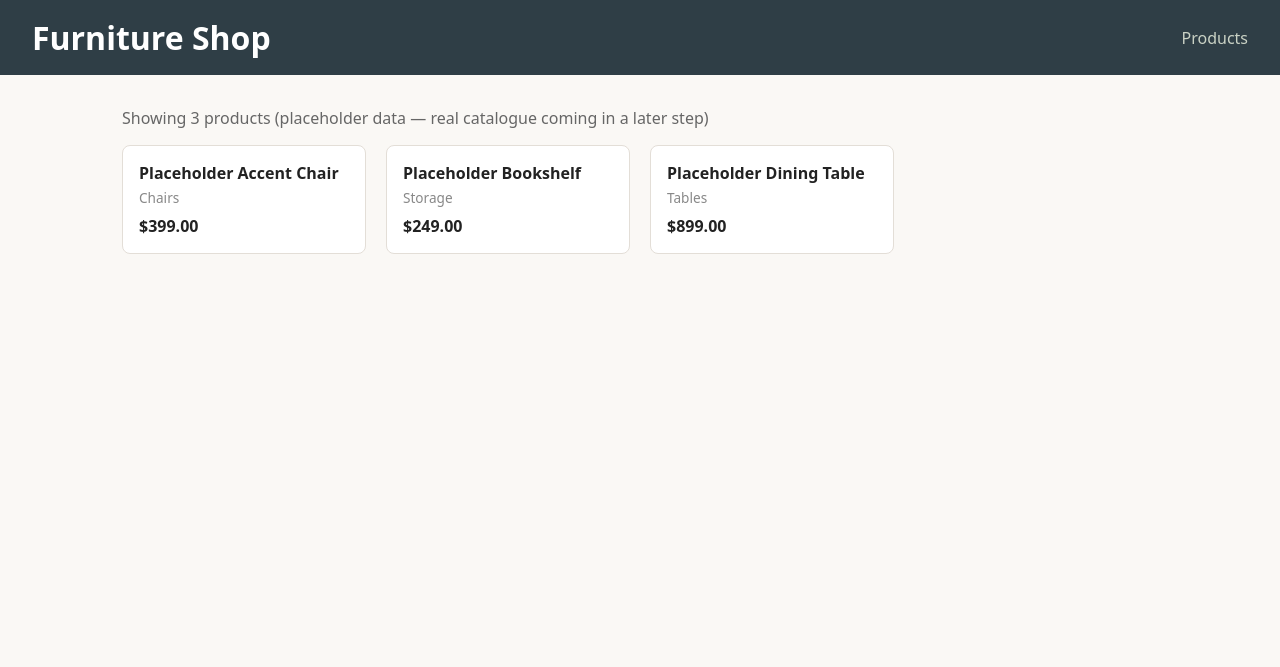
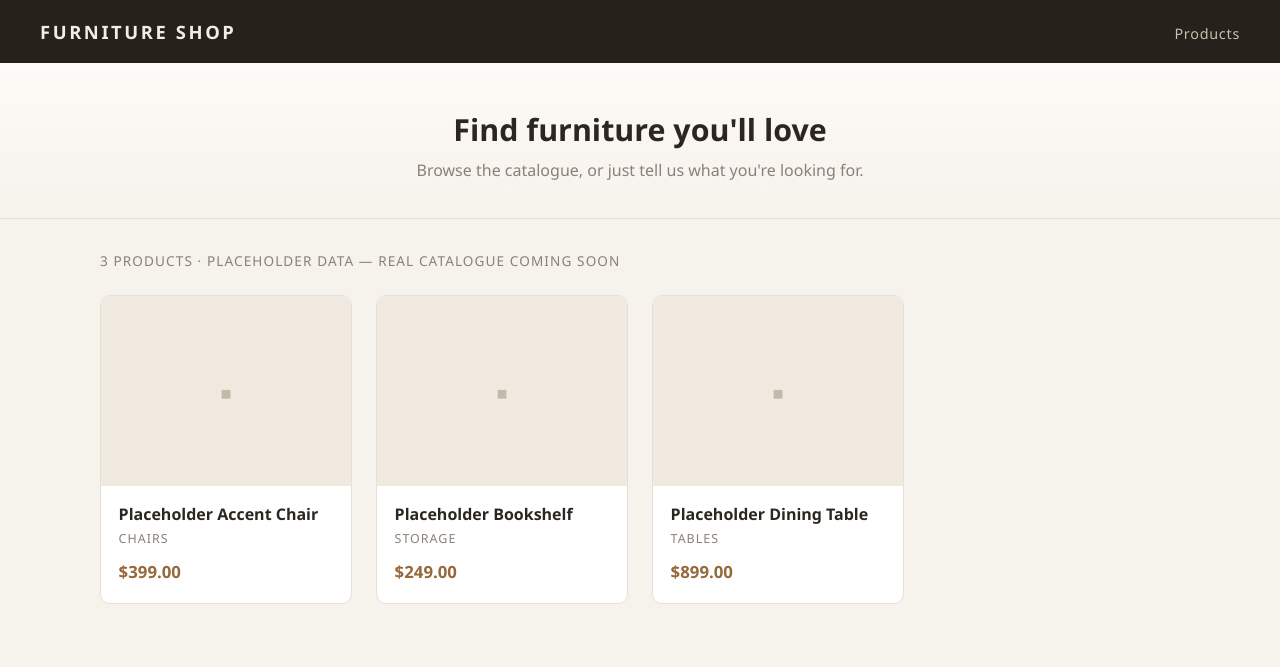
Before and after one commit to Rukia3d/my-furniture-buyer-app, a Node server app: page / in a window 1280 px wide. Shown: the top 667 px of the page. Run offline with Node 20, Linux system fonts and the light colour scheme; data comes from the database, SQL or seed files in the repository; some libraries are stand-ins or nearby versions.

Commit message:
Restyle home page: warm palette, hero strip, proper product cards
Co-Authored-By: Claude Fable 5 <noreply@anthropic.com>
Claude-Session: https://claude.ai/code/session_01DgggjsH3QYnREmX7oXTDdx

```diff
--- a/public/style.css
+++ b/public/style.css
@@ -1,12 +1,110 @@
 * { box-sizing: border-box; margin: 0; padding: 0; }
-body { font-family: system-ui, sans-serif; color: #222; background: #faf8f5; }
-header { display: flex; justify-content: space-between; align-items: center; padding: 1rem 2rem; background: #2f3e46; color: #fff; }
-header a { color: #cad2c5; text-decoration: none; margin-left: 1rem; }
-main { max-width: 1100px; margin: 0 auto; padding: 2rem; }
-.notice { color: #666; margin-bottom: 1rem; }
-.product-grid { list-style: none; display: grid; grid-template-columns: repeat(auto-fill, minmax(220px, 1fr)); gap: 1.25rem; }
-.product-card { background: #fff; border: 1px solid #e3ded7; border-radius: 8px; padding: 1rem; }
-.product-card img { width: 100%; height: 160px; object-fit: cover; border-radius: 4px; margin-bottom: .5rem; }
-.product-card h2 { font-size: 1rem; margin-bottom: .25rem; }
-.category { color: #888; font-size: .85rem; }
-.price { font-weight: 600; margin-top: .5rem; }
+
+:root {
+  --ink: #2b2620;
+  --muted: #8a8178;
+  --paper: #f6f2ec;
+  --card: #ffffff;
+  --line: #e7e0d6;
+  --accent: #b5834f;
+  --accent-dark: #96683a;
+  --header: #26211b;
+}
+
+body {
+  font-family: "Avenir Next", "Segoe UI", system-ui, sans-serif;
+  color: var(--ink);
+  background: var(--paper);
+  line-height: 1.5;
+}
+
+header {
+  display: flex;
+  justify-content: space-between;
+  align-items: baseline;
+  padding: 1.1rem 2.5rem;
+  background: var(--header);
+  color: #f3ede4;
+}
+header h1 {
+  font-size: 1.15rem;
+  font-weight: 600;
+  letter-spacing: .14em;
+  text-transform: uppercase;
+}
+header nav a {
+  color: #cbbfae;
+  text-decoration: none;
+  margin-left: 1.5rem;
+  font-size: .9rem;
+  letter-spacing: .05em;
+}
+header nav a:hover { color: #fff; }
+
+.hero {
+  padding: 2.75rem 2.5rem 2.25rem;
+  text-align: center;
+  border-bottom: 1px solid var(--line);
+  background: linear-gradient(180deg, #fdfbf7, var(--paper));
+}
+.hero h2 { font-size: 1.9rem; font-weight: 600; margin-bottom: .35rem; }
+.hero p { color: var(--muted); }
+
+main { max-width: 1160px; margin: 0 auto; padding: 2rem 2.5rem 4rem; }
+
+.notice {
+  color: var(--muted);
+  font-size: .85rem;
+  margin-bottom: 1.5rem;
+  text-transform: uppercase;
+  letter-spacing: .08em;
+}
+
+.product-grid {
+  list-style: none;
+  display: grid;
+  grid-template-columns: repeat(auto-fill, minmax(240px, 1fr));
+  gap: 1.5rem;
+}
+
+.product-card {
+  background: var(--card);
+  border: 1px solid var(--line);
+  border-radius: 10px;
+  overflow: hidden;
+  transition: transform .15s ease, box-shadow .15s ease;
+}
+.product-card:hover {
+  transform: translateY(-3px);
+  box-shadow: 0 10px 24px rgba(43, 38, 32, .10);
+}
+
+.product-image, .product-card img {
+  width: 100%;
+  height: 190px;
+  display: block;
+  object-fit: cover;
+  background: #efe9df;
+}
+.product-image {
+  display: flex;
+  align-items: center;
+  justify-content: center;
+  color: #c4b8a6;
+  font-size: 2.2rem;
+}
+
+.product-body { padding: 1rem 1.1rem 1.2rem; }
+.product-body h2 { font-size: 1rem; font-weight: 600; margin-bottom: .2rem; }
+.category {
+  color: var(--muted);
+  font-size: .78rem;
+  text-transform: uppercase;
+  letter-spacing: .08em;
+}
+.price {
+  margin-top: .65rem;
+  font-size: 1.05rem;
+  font-weight: 700;
+  color: var(--accent-dark);
+}
--- a/views/home.ejs
+++ b/views/home.ejs
@@ -11,15 +11,25 @@
     <h1>Furniture Shop</h1>
     <nav><a href="/">Products</a></nav>
   </header>
+  <section class="hero">
+    <h2>Find furniture you'll love</h2>
+    <p>Browse the catalogue, or just tell us what you're looking for.</p>
+  </section>
   <main>
-    <p class="notice">Showing <%= products.length %> products<% if (products.some(p => p.source === 'placeholder')) { %> (placeholder data — real catalogue coming in a later step)<% } %></p>
+    <p class="notice"><%= products.length %> products<% if (products.some(p => p.source === 'placeholder')) { %> · placeholder data — real catalogue coming soon<% } %></p>
     <ul class="product-grid">
       <% for (const p of products) { %>
         <li class="product-card">
-          <% if (p.image_url) { %><img src="<%= p.image_url %>" alt="<%= p.product_name %>"><% } %>
-          <h2><%= p.product_name %></h2>
-          <p class="category"><%= p.category %></p>
-          <p class="price">$<%= p.price.toFixed(2) %></p>
+          <% if (p.image_url) { %>
+            <img src="<%= p.image_url %>" alt="<%= p.product_name %>" loading="lazy">
+          <% } else { %>
+            <div class="product-image">&#9642;</div>
+          <% } %>
+          <div class="product-body">
+            <h2><%= p.product_name %></h2>
+            <p class="category"><%= p.category %></p>
+            <p class="price">$<%= p.price.toFixed(2) %></p>
+          </div>
         </li>
       <% } %>
     </ul>
```
